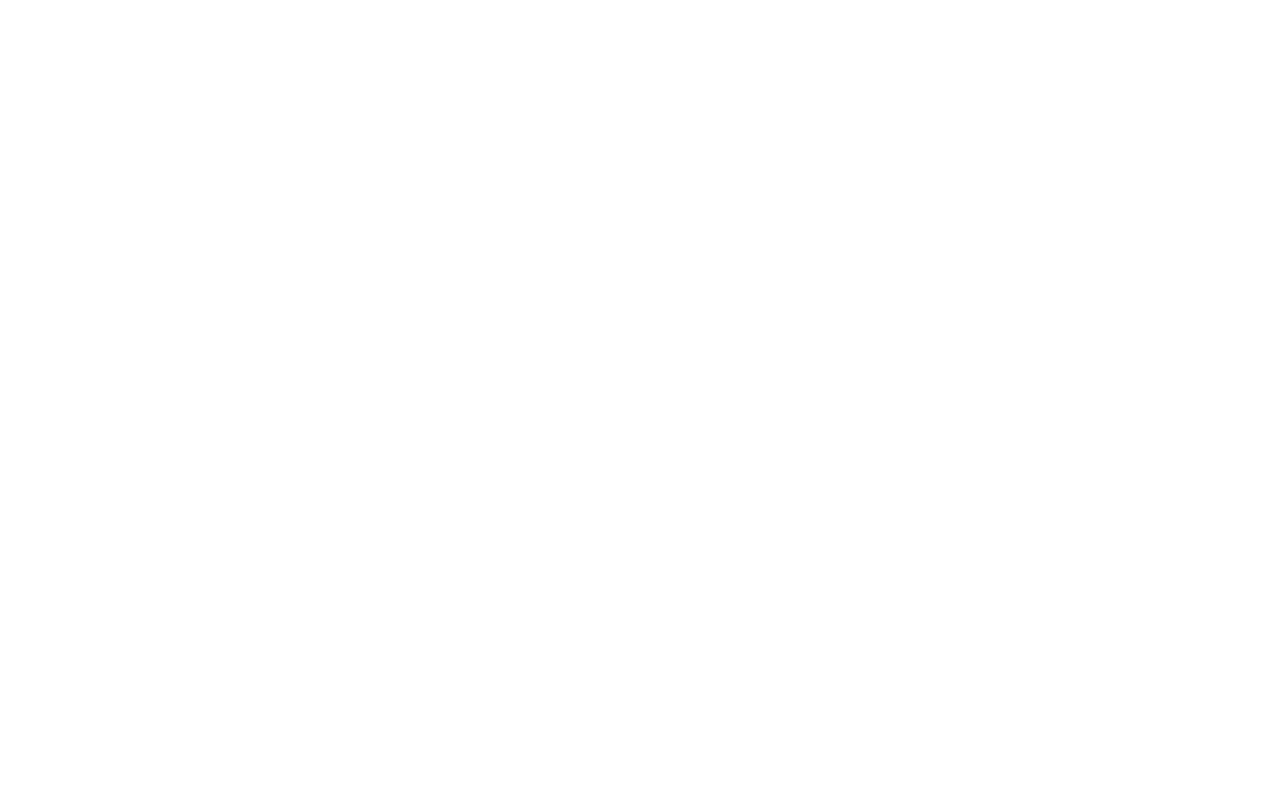
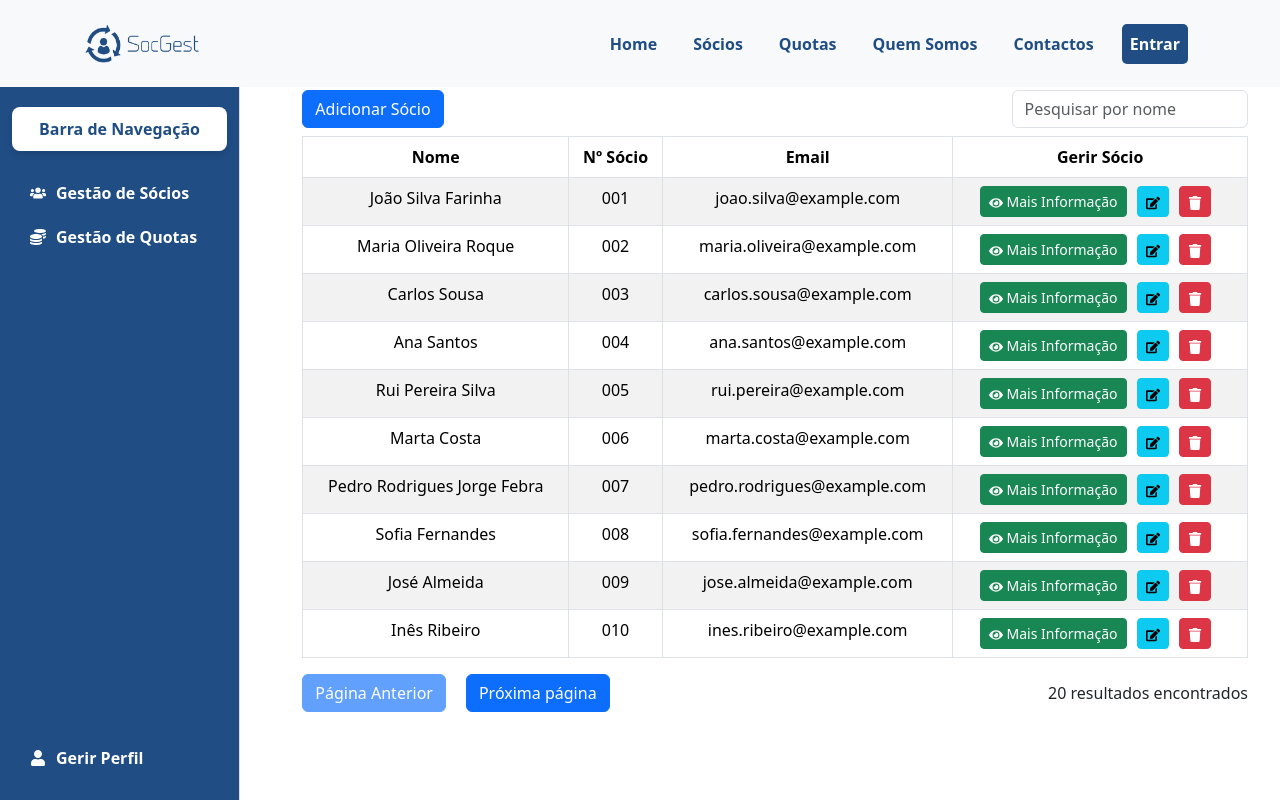
Before and after one commit to RicardoSilva94/socgest, a React (Create React App) app: page /socios in a window 1280 px wide. Built offline with nearby package versions, Linux system fonts and the light colour scheme.

Commit message:
Iniciei pagina de socios

```diff
--- a/package.json
+++ b/package.json
@@ -13,6 +13,7 @@
     "react-icons": "^5.2.1",
     "react-router-dom": "^5.3.4",
     "react-scripts": "5.0.1",
+    "react-table": "^7.8.0",
     "web-vitals": "^2.1.4"
   },
   "scripts": {
--- a/src/App.jsx
+++ b/src/App.jsx
@@ -4,6 +4,7 @@
 import { BrowserRouter as Router, Route, Switch } from 'react-router-dom';
 import Home from  '../src/pages/home'
 import Dashboard from '../src/pages/dashboard'
+import GestaoSocios from '../src/pages/gestaoSocios';
 
 function App() {
   return (
@@ -12,6 +13,7 @@
         <Switch>
           <Route path="/" exact component={Home} />
           <Route path="/dashboard" component={Dashboard} />
+          <Route path="/socios" component={GestaoSocios} />
         </Switch>
       </div>
     </Router>
--- a/src/components/sidebar/sidebar.jsx
+++ b/src/components/sidebar/sidebar.jsx
@@ -18,7 +18,7 @@
       <div className={`sidebar ${isOpen ? 'show' : 'hidden'}`}>
         <Nav defaultActiveKey="/dashboard" className="flex-column">
           <div className="nav-title">Barra de Navegação</div>
-          <Nav.Link href="/gestao-socios">
+          <Nav.Link href="/socios">
             <FaUsers className="nav-icon" /> Gestão de Sócios
           </Nav.Link>
           <Nav.Link href="/gestao-quotas">
--- /dev/null
+++ b/src/components/socios/socios.css
@@ -0,0 +1,30 @@
+.col-nome {
+    width: 200px;
+  }
+
+  .col-numSocio {
+    width: 100px;
+  }
+
+  .col-email {
+    width: 250px;
+  }
+
+  .col-actions {
+    width: 250px;
+  }
+
+  .action-buttons-left {
+    display: inline-block;
+  }
+
+  .action-buttons-right {
+    display: inline-block;
+  }
+
+  .action-buttons .btn {
+    margin-right: 10px;
+  }
+  .btnPrevious {
+    margin-right: 20px;
+  }
--- /dev/null
+++ b/src/components/socios/socios.jsx
@@ -0,0 +1,153 @@
+import React, { useMemo, useState } from 'react';
+import { useTable, usePagination } from 'react-table';
+import { Button, Table } from 'react-bootstrap';
+import { FaEye, FaEdit, FaTrash } from 'react-icons/fa';
+import 'bootstrap/dist/css/bootstrap.min.css';
+import './socios.css';
+
+const Socios = () => {
+  const [searchTerm, setSearchTerm] = useState('');
+  const data = useMemo(
+    () => [
+      { id: 1, nome: 'João Silva Farinha', numSocio: '001', email: 'joao.silva@example.com' },
+      { id: 2, nome: 'Maria Oliveira Roque', numSocio: '002', email: 'maria.oliveira@example.com' },
+      { id: 3, nome: 'Carlos Sousa', numSocio: '003', email: 'carlos.sousa@example.com' },
+      { id: 4, nome: 'Ana Santos', numSocio: '004', email: 'ana.santos@example.com' },
+      { id: 5, nome: 'Rui Pereira Silva', numSocio: '005', email: 'rui.pereira@example.com' },
+      { id: 6, nome: 'Marta Costa', numSocio: '006', email: 'marta.costa@example.com' },
+      { id: 7, nome: 'Pedro Rodrigues Jorge Febra', numSocio: '007', email: 'pedro.rodrigues@example.com' },
+      { id: 8, nome: 'Sofia Fernandes', numSocio: '008', email: 'sofia.fernandes@example.com' },
+      { id: 9, nome: 'José Almeida', numSocio: '009', email: 'jose.almeida@example.com' },
+      { id: 10, nome: 'Inês Ribeiro', numSocio: '010', email: 'ines.ribeiro@example.com' },
+      { id: 11, nome: 'Miguel Lopes', numSocio: '011', email: 'miguel.lopes@example.com' },
+      { id: 12, nome: 'Carolina Pereira', numSocio: '012', email: 'carolina.pereira@example.com' },
+      { id: 13, nome: 'António Silva', numSocio: '013', email: 'antonio.silva@example.com' },
+      { id: 14, nome: 'Diana Costa', numSocio: '014', email: 'diana.costa@example.com' },
+      { id: 15, nome: 'Ricardo Almeida', numSocio: '015', email: 'ricardo.almeida@example.com' },
+      { id: 16, nome: 'Mariana Ribeiro Gomes', numSocio: '016', email: 'mariana.ribeiro@example.com' },
+      { id: 17, nome: 'Hugo Lopes', numSocio: '017', email: 'hugo.lopes@example.com' },
+      { id: 18, nome: 'Sara Pereira', numSocio: '018', email: 'sara.pereira@example.com' },
+      { id: 19, nome: 'Vasco Silva', numSocio: '019', email: 'vasco.silva@example.com' },
+      { id: 20, nome: 'Pedro Rodrigues', numSocio: '020', email: 'teresa.costa@example.com' }
+    ],
+    []
+  );
+
+  const filteredData = useMemo(() => {
+    return Array.isArray(data) ? data.filter(socio =>
+      socio.nome.toLowerCase().includes(searchTerm.toLowerCase())
+    ) : [];
+  }, [data, searchTerm]);
+
+  const columns = useMemo(
+    () => [
+      { Header: 'Nome', accessor: 'nome', className: 'col-nome' },
+      { Header: 'Nº Sócio', accessor: 'numSocio', className: 'col-numSocio' },
+      { Header: 'Email', accessor: 'email', className: 'col-email' },
+      {
+        Header: 'Gerir Sócio',
+        accessor: 'actions',
+        Cell: ({ row }) => (
+          <div className="action-buttons">
+            <Button variant="success" size="sm" className="mr-2" onClick={() => handleView(row)}>
+              <FaEye /> Mais Informação
+            </Button>
+            <Button variant="info" size="sm" className="mr-2" onClick={() => handleEdit(row)}>
+              <FaEdit />
+            </Button>
+            <Button variant="danger" size="sm" onClick={() => handleDelete(row.id)}>
+              <FaTrash />
+            </Button>
+          </div>
+        ),
+        className: 'col-actions'
+      }
+    ],
+    []
+  );
+
+  const {
+    getTableProps,
+    getTableBodyProps,
+    headerGroups,
+    page,
+    nextPage,
+    previousPage,
+    canNextPage,
+    canPreviousPage,
+    prepareRow,
+    state: { pageIndex, pageSize }
+  } = useTable(
+    {
+      columns,
+      data: filteredData,
+      initialState: { pageIndex: 0, pageSize: 10 }
+    },
+    usePagination
+  );
+
+  const handleView = (row) => {
+    console.log('Ver mais detalhes do sócio', row.original);
+  };
+
+  const handleEdit = (row) => {
+    console.log('Editar sócio', row.original);
+  };
+
+  const handleDelete = (id) => {
+    console.log('Eliminar sócio', id);
+  };
+
+  return (
+    <div>
+    <div className="d-flex justify-content-between align-items-center mb-2 mt-1">
+      <button className="btn btn-primary">Adicionar Sócio</button>
+      <input
+        type="text"
+        placeholder="Pesquisar por nome"
+        value={searchTerm}
+        onChange={(e) => setSearchTerm(e.target.value)}
+        className="form-control w-25"
+      />
+    </div>
+      <Table {...getTableProps()} striped bordered hover>
+        <thead>
+          {headerGroups.map(headerGroup => (
+            <tr {...headerGroup.getHeaderGroupProps()}>
+              {headerGroup.headers.map(column => (
+                <th {...column.getHeaderProps()}>{column.render('Header')}</th>
+              ))}
+            </tr>
+          ))}
+        </thead>
+        <tbody {...getTableBodyProps()}>
+          {page.map((row, i) => {
+            prepareRow(row);
+            return (
+              <tr {...row.getRowProps()}>
+                {row.cells.map(cell => {
+                  return <td {...cell.getCellProps()}>{cell.render('Cell')}</td>;
+                })}
+              </tr>
+            );
+          })}
+        </tbody>
+      </Table>
+      <div className="d-flex justify-content-between align-items-center mt-3">
+        <div>
+          <Button className="btnPrevious" onClick={() => previousPage()} disabled={!canPreviousPage}>
+            Página Anterior
+          </Button>
+          <Button onClick={() => nextPage()} disabled={!canNextPage}>
+            Próxima página
+          </Button>
+        </div>
+        <div className="result-count ml-auto">
+          {filteredData.length} resultados encontrados
+        </div>
+      </div>
+    </div>
+  );
+};
+
+export default Socios;
--- /dev/null
+++ b/src/pages/gestaoSocios.css
@@ -0,0 +1,19 @@
+/* src/pages/gestaoSocios.css */
+
+.gestao-socios-content {
+    display: flex;
+    margin-top: 66px; /* Adjust this based on the height of the AppHeader */
+  }
+
+  .main-content {
+    margin-left: 240px; /* Adjust based on the width of the sidebar */
+    padding: 20px;
+    width: calc(100% - 240px); /* Adjust based on the width of the sidebar */
+  }
+
+  @media (max-width: 768px) {
+    .main-content {
+      margin-left: 0;
+      width: 100%;
+    }
+  }
--- /dev/null
+++ b/src/pages/gestaoSocios.jsx
@@ -0,0 +1,26 @@
+// src/pages/GestaoSocios.jsx
+
+import React from 'react';
+import AppHeader from '../components/header/header';
+import Sidebar from '../components/sidebar/sidebar';
+import Socios from '../components/socios/socios';
+import { Container } from 'react-bootstrap';
+import './gestaoSocios.css';
+
+const GestaoSocios = () => {
+  return (
+    <div className="gestao-socios">
+      <AppHeader />
+      <div className="gestao-socios-content">
+        <Sidebar />
+        <div className="main-content">
+          <Container fluid>
+            <Socios />
+          </Container>
+        </div>
+      </div>
+    </div>
+  );
+};
+
+export default GestaoSocios;
```
Also changed, not shown: 1 other file (tests, documents, lock files or other folders).
